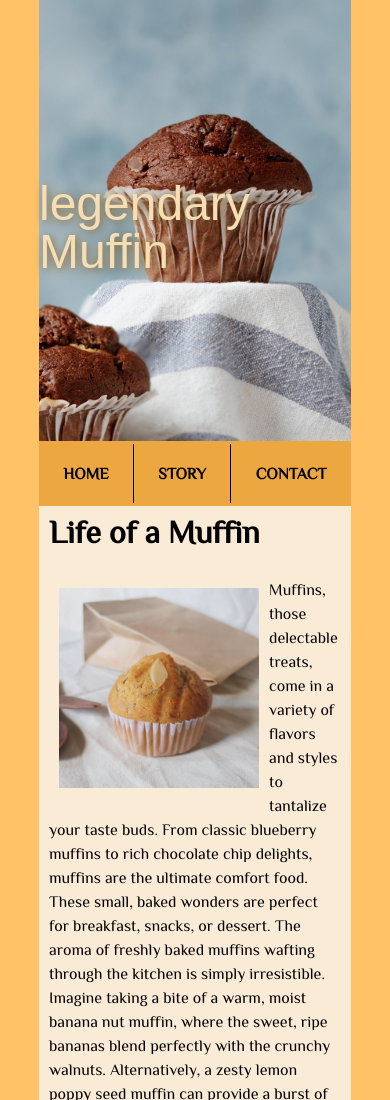
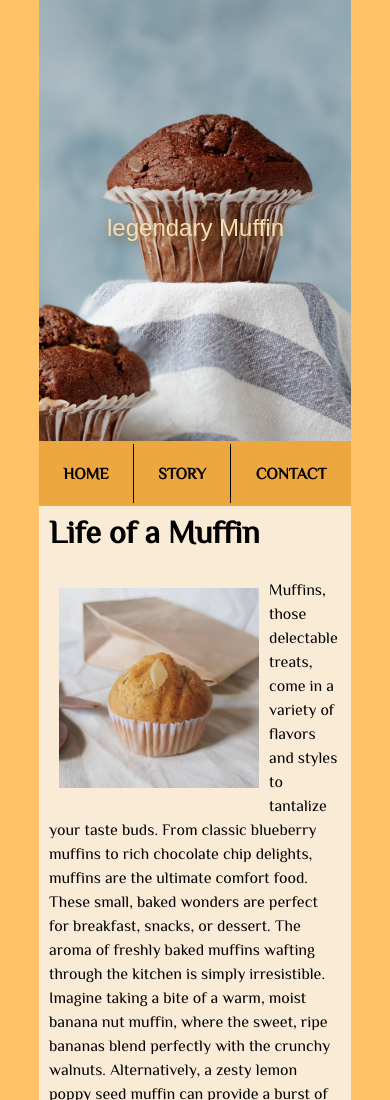
Before and after one commit to chen0969/midterm, a plain HTML site: page index.html in a window 390 px wide. Shown: the top 1100 px of the page. Drawn offline with nearby package versions, Linux system fonts and the light colour scheme; a web font is replaced by a local one.

Commit message:
rwd setting

```diff
--- a/style/style.css
+++ b/style/style.css
@@ -221,3 +221,7 @@ textarea{
     top: 0;
     width: 80%;
 }
+
+@media screen and (max-width: 480px) {
+    h1{font-size: 1.5rem;}
+}
```
Also changed, not shown: 1 other file.
